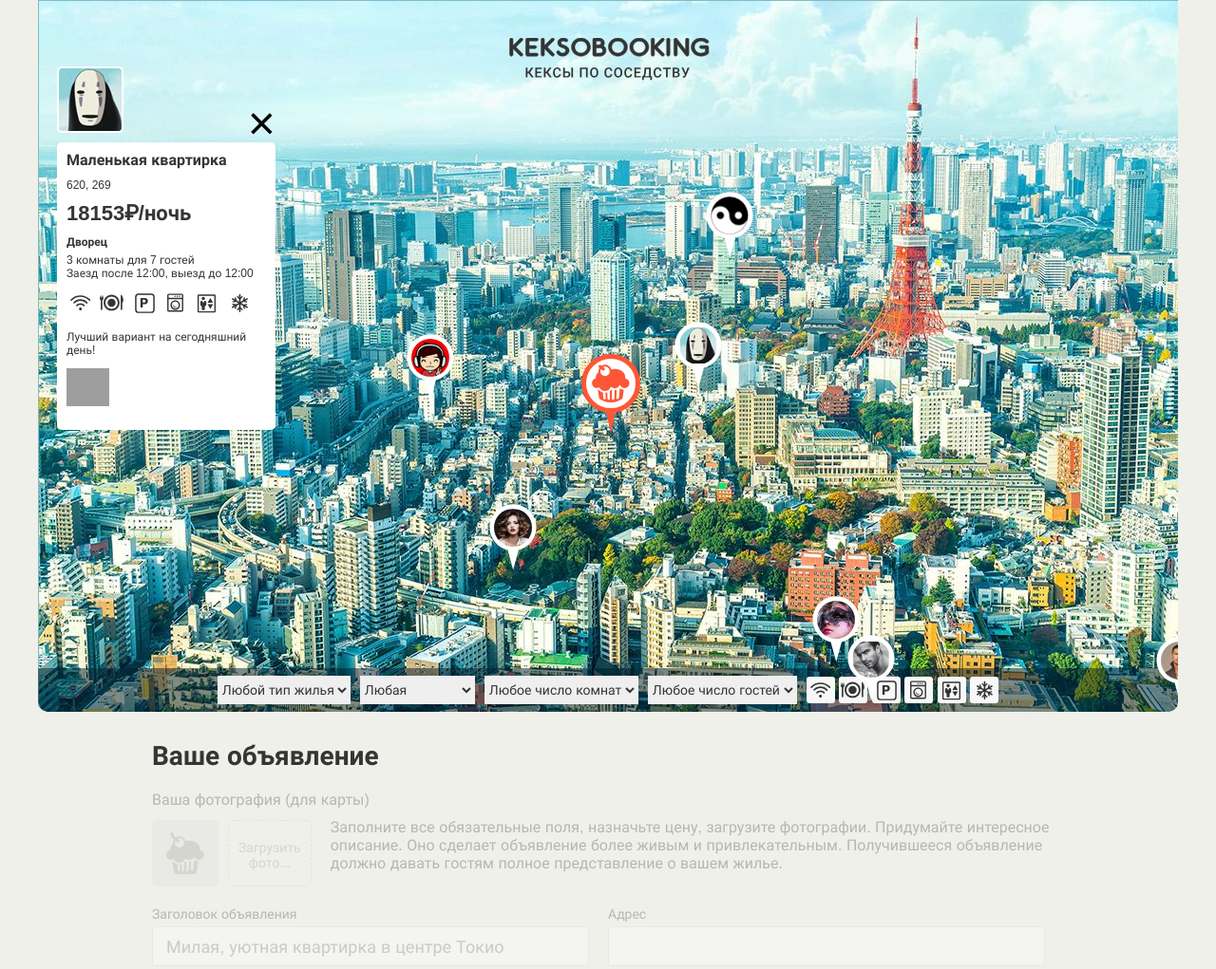
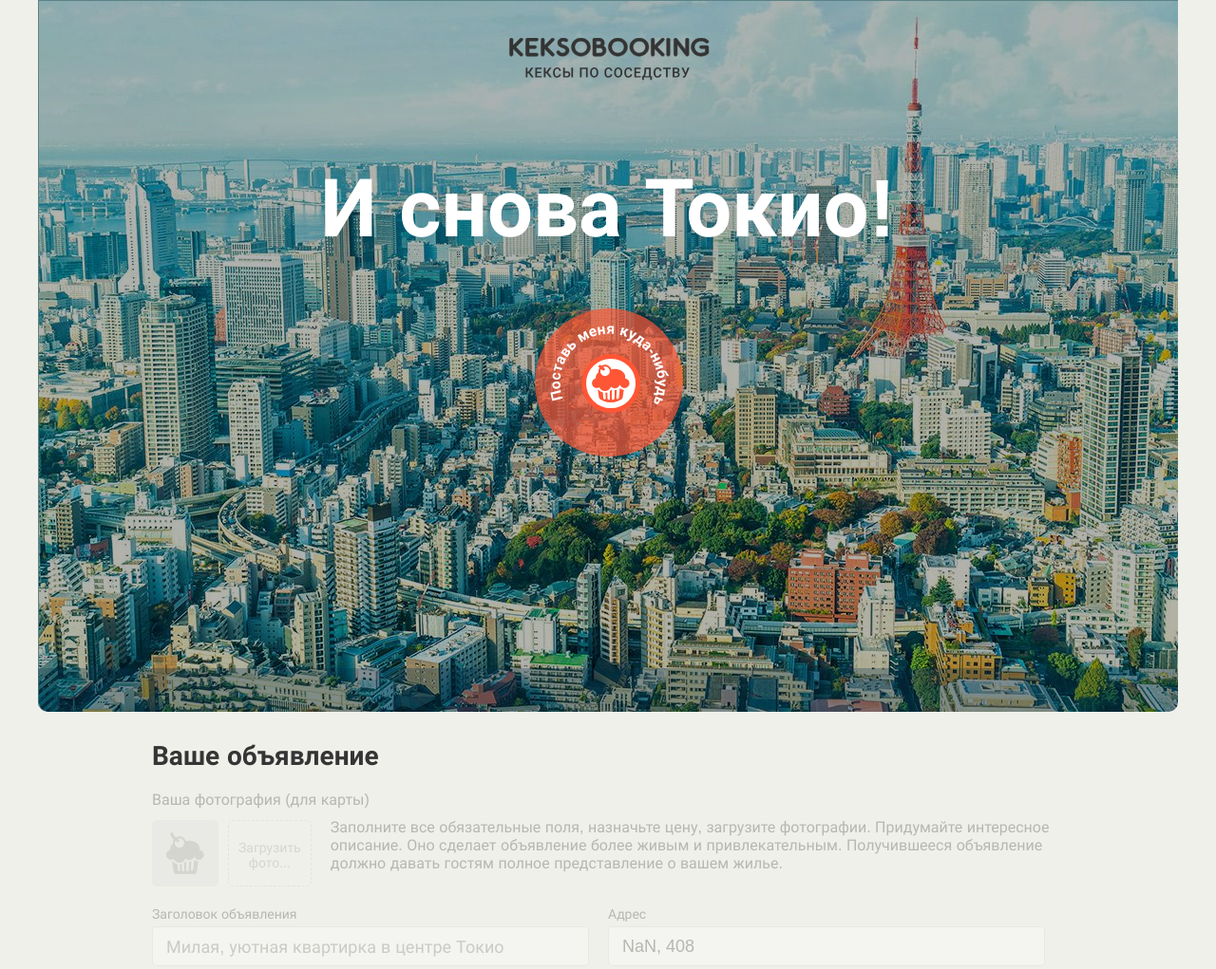
Before and after one commit to EgorBaydashev/684117-keksobooking-21, a website: page index.html in a window 1280 px wide. Shown: the top 1021 px of the page at 95% size. Drawn offline with Linux system fonts and the light colour scheme; grey boxes are pictures that could not be loaded.

Commit message:
Реализован сценарий активации страницы, заполнение поля адреса, установки соответствия количества гостей (спальных мест) с количеством комнат

```diff
--- a/index.html
+++ b/index.html
@@ -84,7 +84,7 @@
     <!-- Форма объявления -->
     <section class="notice">
       <h2 class="notice__title">Ваше объявление</h2>
-      <form class="ad-form ad-form--disabled" method="post" enctype="multipart/form-data" autocomplete="off">
+      <form class="ad-form ad-form--disabled" method="post" action="https://javascript.pages.academy/keksobooking" enctype="multipart/form-data" autocomplete="off">
         <fieldset class="ad-form-header">
           <legend class="ad-form-header__title">Ваша фотография (для карты)</legend>
           <div class="ad-form-header__upload">
@@ -100,7 +100,7 @@
         </fieldset>
         <fieldset class="ad-form__element ad-form__element--wide">
           <label class="ad-form__label" for="title">Заголовок объявления</label>
-          <input id="title" name="title" type="text" placeholder="Милая, уютная квартирка в центре Токио">
+          <input id="title" name="title" type="text" placeholder="Милая, уютная квартирка в центре Токио" minlength="30" maxlength="100" required>
         </fieldset>
         <fieldset class="ad-form__element ad-form__element--wide">
           <label class="ad-form__label" for="address">Адрес</label>
@@ -117,7 +117,7 @@
         </fieldset>
         <fieldset class="ad-form__element">
           <label class="ad-form__label" for="price">Цена за ночь, руб.</label>
-          <input id="price" name="price" type="number" placeholder="5000">
+          <input id="price" name="price" type="number" placeholder="5000" required>
         </fieldset>
         <fieldset class="ad-form__element ad-form__element--time">
           <label class="ad-form__label" for="timein">Время заезда и выезда</label>
--- a/js/main.js
+++ b/js/main.js
@@ -7,8 +7,7 @@ const MAX_PRICE = 1000000;
 const TYPES = ['palace', 'flat', 'house', 'bungalow'];
 const ROOMS = [1, 2, 3, 4, 5];
 const GUESTS = [1, 2, 3, 4, 5, 6, 7, 8];
-const CHECKIN = ['12:00', '13:00', '14:00'];
-const CHECKOUT = ['12:00', '13:00', '14:00'];
+const TIMES = ['12:00', '13:00', '14:00'];
 const FEATURES = ['wifi', 'dishwasher', 'parking', 'washer', 'elevator', 'conditioner'];
 const DESCRIPTION = 'Лучший вариант на сегодняшний день!';
 const PHOTOS = ['http://o0.github.io/assets/images/tokyo/hotel1.jpg', 'http://o0.github.io/assets/images/tokyo/hotel2.jpg', 'http://o0.github.io/assets/images/tokyo/hotel3.jpg'];
@@ -52,8 +51,8 @@ const getData = function () {
         type: getRandomValueFromArray(TYPES),
         rooms: getRandomValueFromArray(ROOMS),
         guests: getRandomValueFromArray(GUESTS),
-        checkin: getRandomValueFromArray(CHECKIN),
-        checkout: getRandomValueFromArray(CHECKOUT),
+        checkin: getRandomValueFromArray(TIMES),
+        checkout: getRandomValueFromArray(TIMES),
         features: getArrRandomLength(FEATURES),
         description: DESCRIPTION,
         photos: getArrRandomLength(PHOTOS)
@@ -94,11 +93,10 @@ const renderPins = function () {
 };
 
 getData();
-renderPins();
 
 const map = document.querySelector('.map');
-map.classList.remove('map--faded');
 
+/*
 const typesOffers = {
   flat: {
     ru: 'Квартира'
@@ -132,24 +130,127 @@ const getNoun = function (number, one, two, many) {
 
 const cardTemplate = document.querySelector('#card').content.querySelector('.map__card');
 
-const getCard = function (value) {
+const getCard = function (card) {
   let cardElement = cardTemplate.cloneNode(true);
 
-  cardElement.querySelector('.popup__title').textContent = value.offer.title;
-  cardElement.querySelector('.popup__text--address').textContent = value.offer.address;
-  cardElement.querySelector('.popup__text--price').textContent = `${value.offer.price}₽/ночь`;
-  cardElement.querySelector('.popup__type').textContent = typesOffers[value.offer.type].ru;
-  cardElement.querySelector('.popup__text--capacity').textContent = `${getNoun(value.offer.rooms, ' комната для', ' комнаты для ', ' комнат для ')}${getNoun(value.offer.guests, ' гостя ', ' гостей ', ' гостей ')}`;
-  cardElement.querySelector('.popup__text--time').textContent = `Заезд после ${value.offer.checkin}, выезд до ${value.offer.checkout}`;
-  cardElement.querySelectorAll('.popup__features').textContent = value.offer.features;
-  cardElement.querySelector('.popup__description').textContent = value.offer.description;
+  cardElement.querySelector('.popup__title').textContent = card.offer.title;
+  cardElement.querySelector('.popup__text--address').textContent = card.offer.address;
+  cardElement.querySelector('.popup__text--price').textContent = `${card.offer.price}₽/ночь`;
+  cardElement.querySelector('.popup__type').textContent = typesOffers[card.offer.type].ru;
+  cardElement.querySelector('.popup__text--capacity').textContent = `${getNoun(card.offer.rooms, ' комната для', ' комнаты для ', ' комнат для ')}${getNoun(card.offer.guests, ' гостя ', ' гостей ', ' гостей ')}`;
+  cardElement.querySelector('.popup__text--time').textContent = `Заезд после ${card.offer.checkin}, выезд до ${card.offer.checkout}`;
+
+  let featuresBlock = cardElement.querySelector('.popup__features');
+  let features = featuresBlock.querySelectorAll('.popup__feature');
+
+  if (features.length > 0) {
+    for (let i = 0; i < features.length; i++) {
+      if (card.offer.features.indexOf(features[i].classList[1].replace('popup__feature--', '')) < 0) {
+        features[i].remove();
+      }
+    }
+  }
+
+  cardElement.querySelector('.popup__description').textContent = card.offer.description;
 
   let photoElement = cardElement.querySelector('.popup__photos');
-  photoElement.querySelector('img').src = value.offer.photos[0];
-  cardElement.querySelector('.popup__avatar').setAttribute('src', value.author.avatar);
+  let photo = photoElement.querySelector('img');
+
+  if (card.offer.photos.length > 0) {
+    photo.src = card.offer.photos[0];
+    for (let i = 1; i < card.offer.photos.length; i++) {
+      let photoClone = photo.cloneNode(true);
+      photoClone.src = card.offer.photos[i];
+      photoElement.appendChild(photoClone);
+    }
+  } else {
+    photo.remove();
+  }
+
+  cardElement.querySelector('.popup__avatar').setAttribute('src', card.author.avatar);
 
   return cardElement;
 };
 
 const filtersContainer = document.querySelector('.map__filters-container');
 map.insertBefore(getCard(resultData[0]), filtersContainer);
+*/
+
+const mapPinMain = document.querySelector('.map__pin--main');
+const formElements = document.querySelectorAll('.map__filter, fieldset');
+const adForm = document.querySelector('.ad-form');
+const fieldAddress = adForm.querySelector('#address');
+const fieldRoomNumber = adForm.querySelector('#room_number');
+const fieldCapacity = adForm.querySelector('#capacity');
+
+const setDefaultAddress = function () {
+  let xPosition = parseInt(mapPinMain.style.left, 10) + Math.round(mapPinMain.PIN_X_MAX / 2);
+  let yPosition = parseInt(mapPinMain.style.top, 10) + Math.round(mapPinMain.offsetHeight / 2);
+
+  fieldAddress.value = `${xPosition}, ${yPosition}`;
+};
+
+const setCustomAddress = function () {
+  let xPosition = parseInt(mapPinMain.style.left, 10) + Math.round(PIN_X_OFFSET / 2);
+  let yPosition = parseInt(mapPinMain.style.top, 10) + PIN_Y_OFFSET;
+
+  fieldAddress.value = `${xPosition}, ${yPosition}`;
+};
+
+const disableItems = function (items) {
+  for (let i = 0; i < items.length; i++) {
+    items[i].setAttribute('disabled', '');
+  }
+};
+
+const enableItems = function (items) {
+  for (let i = 0; i < items.length; i++) {
+    items[i].removeAttribute('disabled', '');
+  }
+};
+
+const syncCapacityRoomNumbers = function () {
+  if (fieldRoomNumber.value === '1' && fieldCapacity.value !== '1') {
+    fieldCapacity.setCustomValidity('1 комната для 1-го гостя');
+  } else if (fieldRoomNumber.value === '2' && (fieldCapacity.value > 2 || fieldCapacity.value === '0')) {
+    fieldCapacity.setCustomValidity('2 комнаты для 1-го или 2-х гостей');
+  } else if (fieldRoomNumber.value === '3' && fieldCapacity.value < 1) {
+    fieldCapacity.setCustomValidity('3 комнаты для 1-го, 2-х или 3-х гостей');
+  } else if (fieldRoomNumber.value > 3 && fieldCapacity.value !== '0') {
+    fieldCapacity.setCustomValidity('100 комнат не для гостей');
+  } else {
+    fieldCapacity.setCustomValidity('');
+  }
+};
+
+const deactivateMap = function () {
+  map.classList.add('map--faded');
+  disableItems(formElements);
+  setDefaultAddress();
+};
+
+const activateMap = function () {
+  map.classList.remove('map--faded');
+  adForm.classList.remove('ad-form--disabled');
+  enableItems(formElements);
+  setCustomAddress();
+  renderPins();
+  adForm.addEventListener('change', syncCapacityRoomNumbers);
+};
+
+const pinClickHandler = function (evt) {
+  if (evt.button === 0) {
+    activateMap();
+  }
+};
+
+const pinEnterPressHandler = function (evt) {
+  if (evt.key === 'Enter') {
+    activateMap();
+  }
+};
+
+mapPinMain.addEventListener('mousedown', pinClickHandler);
+mapPinMain.addEventListener('keydown', pinEnterPressHandler);
+
+deactivateMap();
```
